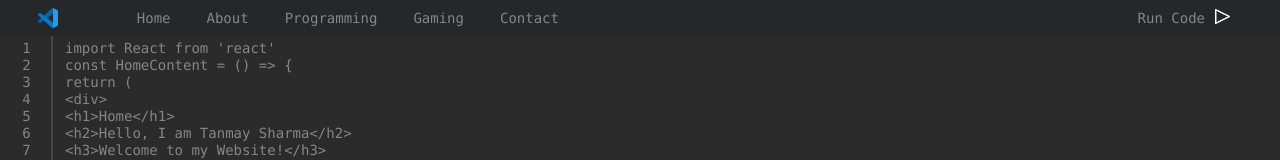
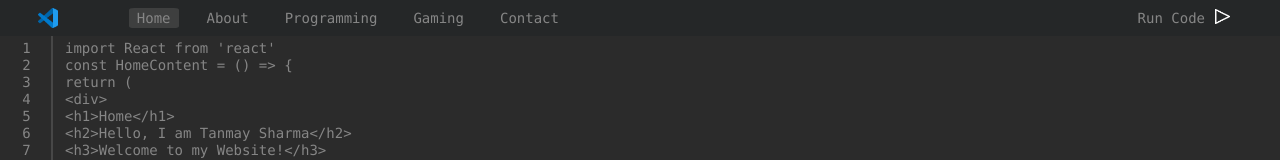
Before and after one commit to tanmaysharma1337/react-portfolio-website, a React (Vite) app: page / in a window 1280 px wide. Shown: the top 160 px of the page. Built offline with nearby package versions, Linux system fonts and the light colour scheme.

Commit message:
- Added Slected tab functionality and styling - Changed text on Home page - Added socials in about page

```diff
--- a/src/components/AboutContentRun.jsx
+++ b/src/components/AboutContentRun.jsx
@@ -30,7 +30,13 @@ const AboutContentRun = () => {
         feel most alive, exploring endless possibilities and constantly learning
         something new. And that's why I'm here, ready to dive into the next
         adventure and see where it takes me.{" "}
+        <br />
+        <br />
+        <hr />
       </p>
+
+      <h3>Check out my socials</h3>
+      <a style={{color:"lightblue"}} href="https://github.com/tanmaysharma1337">Github</a> <a style={{color:"lightblue"}} href="https://www.linkedin.com/in/tanmay-weezzee-sharma/">Linkedin</a>
     </div>
   );
 };
--- a/src/components/HomeContentRun.jsx
+++ b/src/components/HomeContentRun.jsx
@@ -3,8 +3,8 @@ import React from "react";
 const HomeContentRun = () => {
   return (
     <div className="code-executed">
-      <h1>Home</h1>
-      <h2>Hello, I am Tanmay Sharma</h2>
+      <h1>Hello World!</h1>
+      <h2>I am Tanmay Sharma</h2>
       <h3>Welcome to my Website!</h3>
     </div>
   );
--- a/src/components/Navbar.jsx
+++ b/src/components/Navbar.jsx
@@ -1,4 +1,4 @@
-import React, { useState } from "react";
+import React, { useEffect, useState } from "react";
 import logo from "../assets/logo.webp";
 import runIcon from "../assets/run-code.png";
 
@@ -8,7 +8,25 @@ function Navbar(props) {
   function setPage(e) {
     props.page(e.target.innerText);
     setCurrentPage(e.target.innerText);
+
+    let headerMenuItems = e.target.parentElement.parentElement;
+    headerMenuItems.childNodes.forEach((value)=>{
+      console.log(value.childNodes[0])
+      if (value.childNodes[0] != e.target)
+        {
+          value.childNodes[0].style.backgroundColor = null
+        }
+      else
+        {
+          e.target.style.backgroundColor = "rgb(62, 63, 63)"
+        }
+    })
   }
+
+  useEffect(()=>{
+    document.getElementById("default-page").click()
+  },[])
+
 
   function runPage() {
     props.run(currentPage);
@@ -20,7 +38,7 @@ function Navbar(props) {
         <img className="header-logo" src={logo} alt="" />
         <ul className="header-navigation-buttons">
           <li>
-            <a onClick={setPage}>Home</a>
+            <a id="default-page" onClick={setPage}>Home</a>
           </li>
           <li>
             <a onClick={setPage}>About</a>
```
